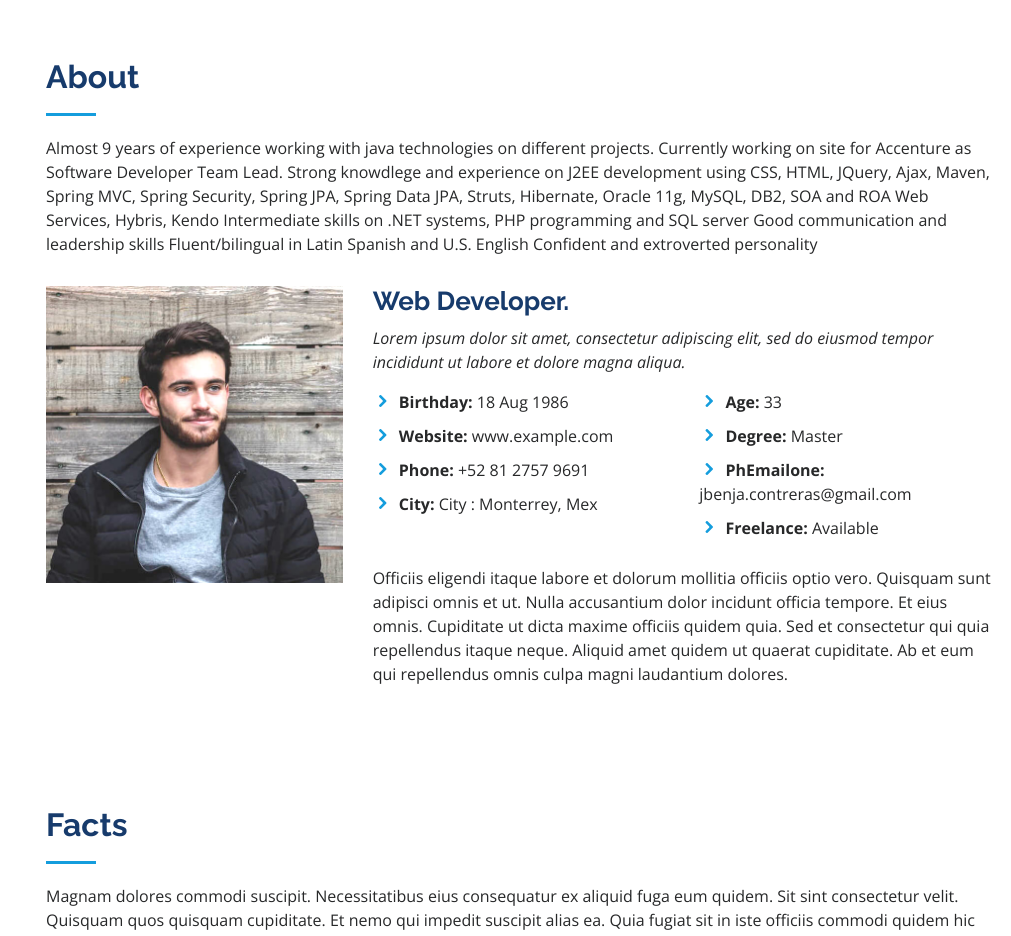
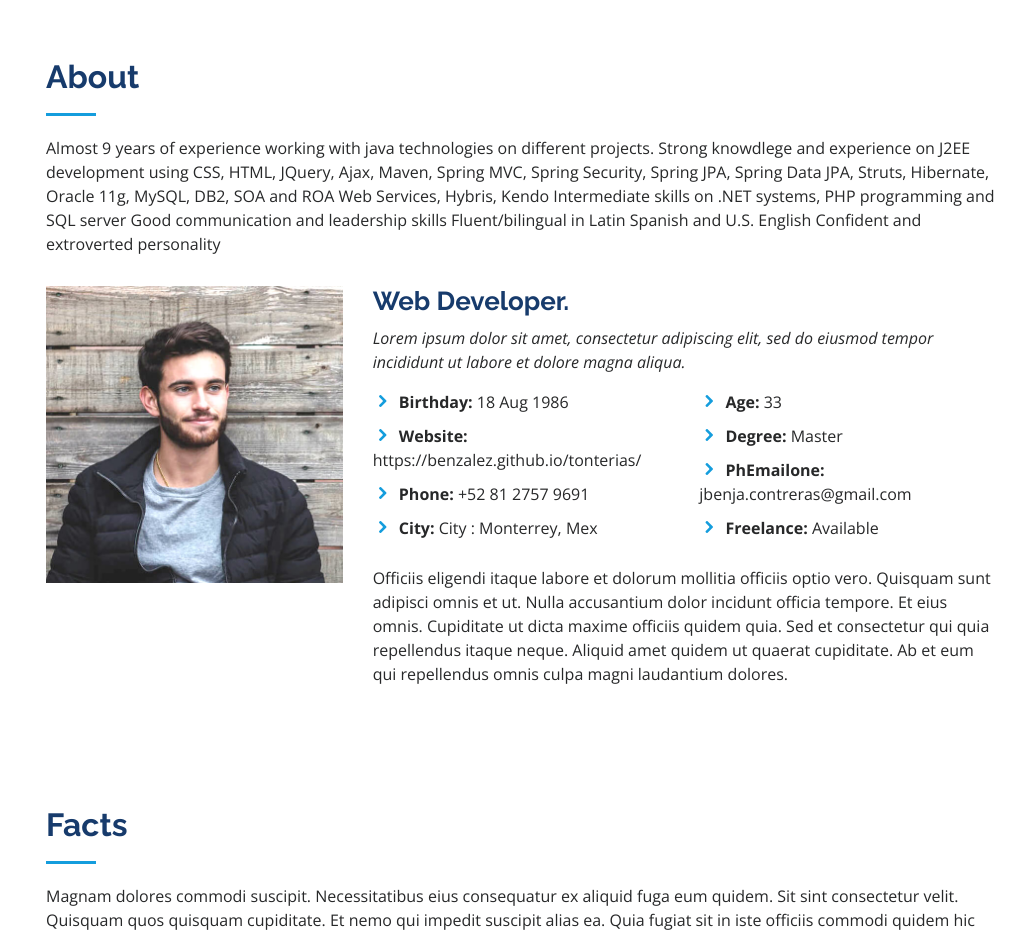
Before and after one commit to benzalez/tonterias, a plain HTML site: page index.html in a window 1280 px wide. Shown: the part 802-1738 px from the top of the page, without its empty margins (269-1280 px from the left). Drawn offline with nearby package versions, Linux system fonts and the light colour scheme.

Commit message:
Update Index

```diff
--- a/index.html
+++ b/index.html
@@ -5,7 +5,7 @@
   <meta charset="utf-8">
   <meta content="width=device-width, initial-scale=1.0" name="viewport">
 
-  <title>iPortfolio Bootstrap Template - Index</title>
+  <title>Jose Contreras - Curriculum</title>
   <meta content="" name="descriptison">
   <meta content="" name="keywords">
 
@@ -90,7 +90,6 @@
           <h2>About</h2>
           <p>
             Almost 9 years of experience working with java technologies on different projects.
-            Currently working on site for Accenture as Software Developer Team Lead.
             Strong knowdlege and experience on J2EE development using CSS, HTML, JQuery, Ajax, Maven, Spring MVC, Spring Security, Spring JPA, Spring Data JPA, Struts, Hibernate, Oracle 11g, MySQL, DB2, SOA and ROA Web Services, Hybris, Kendo
             Intermediate skills on .NET systems, PHP programming and SQL server
             Good communication and leadership skills
@@ -113,7 +112,7 @@
               <div class="col-lg-6">
                 <ul>
                   <li><i class="icofont-rounded-right"></i> <strong>Birthday:</strong> 18 Aug 1986</li>
-                  <li><i class="icofont-rounded-right"></i> <strong>Website:</strong> www.example.com</li>
+                  <li><i class="icofont-rounded-right"></i> <strong>Website:</strong> https://benzalez.github.io/tonterias/</li>
                   <li><i class="icofont-rounded-right"></i> <strong>Phone:</strong> +52 81 2757 9691</li>
                   <li><i class="icofont-rounded-right"></i> <strong>City:</strong> City : Monterrey, Mex</li>
                 </ul>
```
